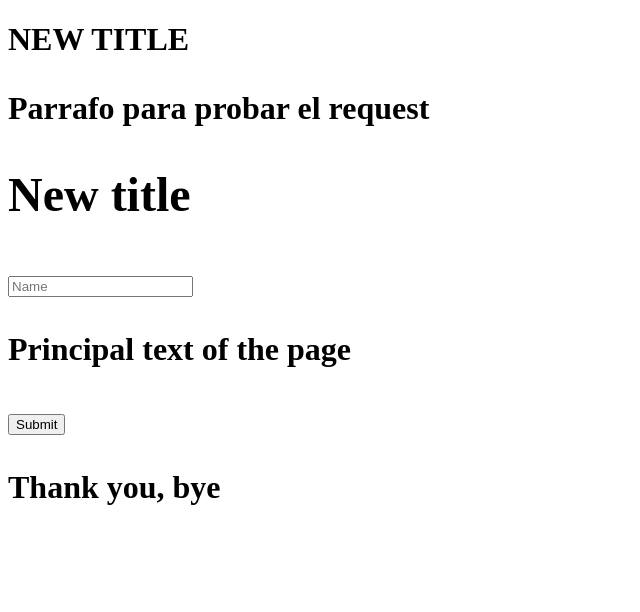
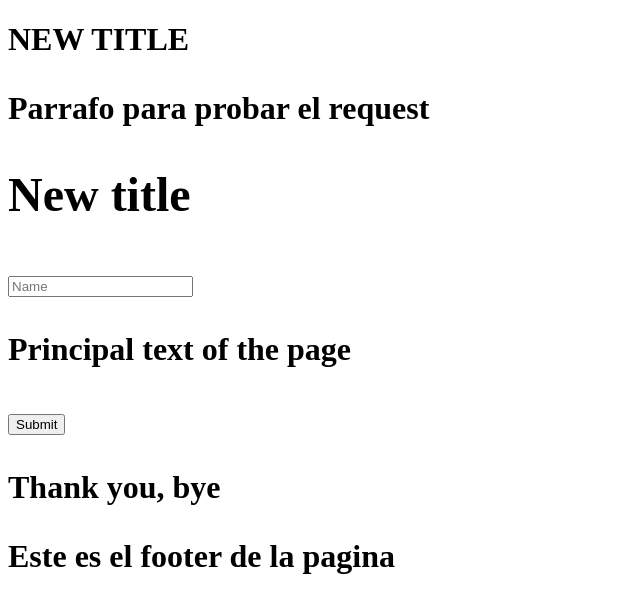
Before and after one commit to yofreee/UltimatePage, a plain HTML site: page index.html in a window 1280 px wide. Shown: the whole page, without its empty margins (0-640 px from the left). Drawn offline with Linux system fonts and the light colour scheme.

Commit message:
Añadi footer

```diff
--- a/index.html
+++ b/index.html
@@ -14,5 +14,8 @@
         <p>Principal text of the page</p>
         <input type="button" value="Submit">
         <p>Thank you, bye</p>
+        <footer>
+            <p>Este es el footer de la pagina</p>
+        </footer>
     </body>
 </html>
```
